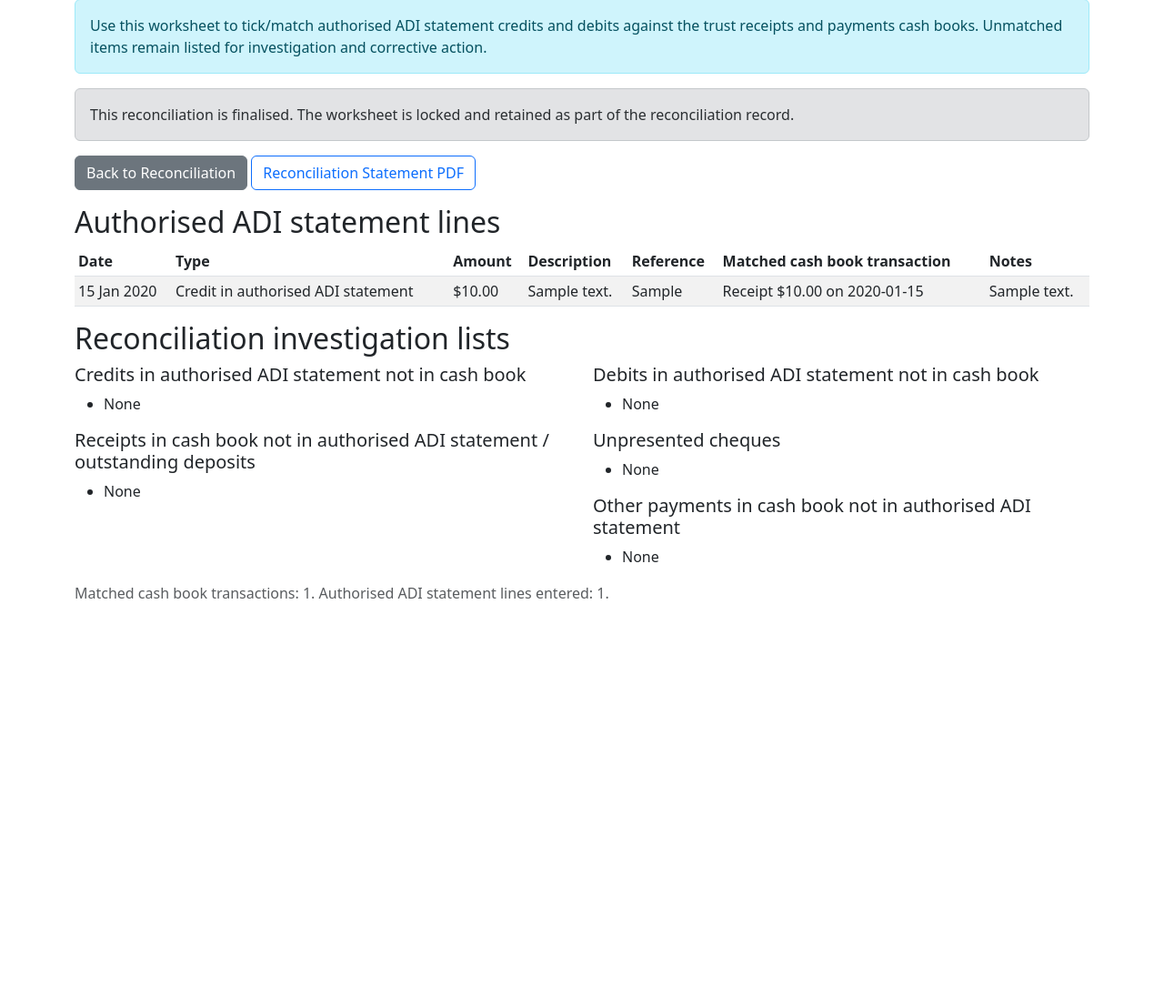
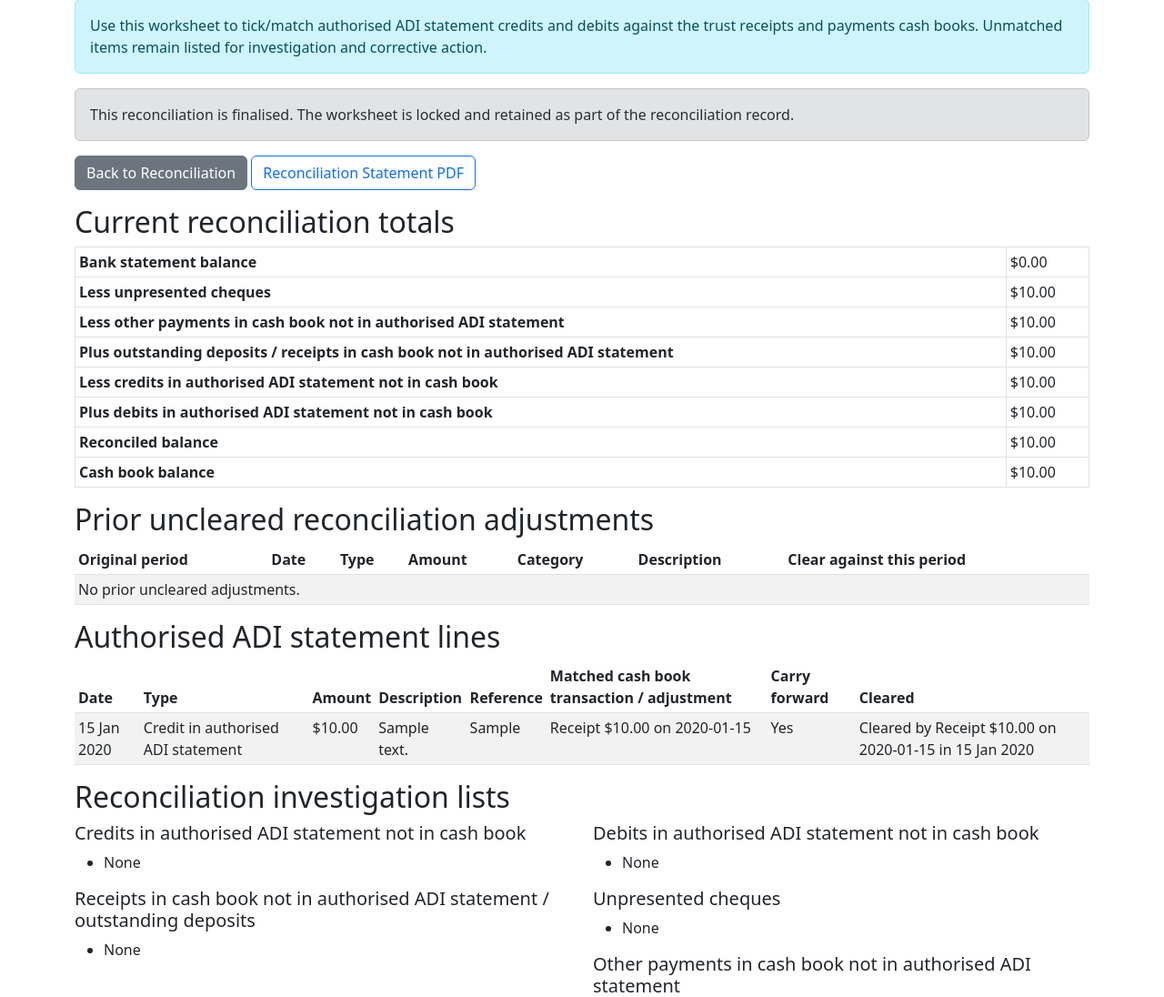
Before and after one commit to Dvrchmnd72/Matter-Funds, a Django app: page /trust/reconciliations/1/worksheet/ in a window 1280 px wide. Shown: the part 225-1321 px from the top of the page at 91% size. Before the commit the page ends 883 px from the top, so only its background shows below. Run offline with Django 4.2, Linux system fonts and the light colour scheme; a user stored in the database is signed in; tables that the repository leaves empty hold one stand-in row (values such as "Sample post").

Commit message:
Add reconciliation adjustment carry-forward handling

```diff
--- a/apps/trust/forms.py
+++ b/apps/trust/forms.py
@@ -197,7 +197,7 @@ class TransferCostsToOfficeForm(forms.Form):
 class ReconciliationBankLineForm(forms.ModelForm):
     class Meta:
         model = ReconciliationBankLine
-        fields = ['line_date', 'line_type', 'amount', 'description', 'reference', 'notes']
+        fields = ['line_date', 'line_type', 'amount', 'description', 'reference', 'adjustment_category', 'carry_forward_until_cleared', 'notes']
         widgets = {
             'line_date': forms.DateInput(attrs={'type': 'date'}),
             'notes': forms.Textarea(attrs={'rows': 2}),
@@ -208,6 +208,8 @@ class ReconciliationBankLineForm(forms.ModelForm):
             'amount': 'Statement amount',
             'description': 'Statement description',
             'reference': 'Bank reference',
+            'adjustment_category': 'Adjustment category',
+            'carry_forward_until_cleared': 'Carry forward until cleared',
             'notes': 'Investigation / correction notes',
         }
 
--- a/apps/trust/templates/trust/reconciliation_worksheet.html
+++ b/apps/trust/templates/trust/reconciliation_worksheet.html
@@ -26,7 +26,76 @@
 <div class="mb-3">
   <a href="{% url 'trust:reconciliation_detail' reconciliation.pk %}" class="btn btn-secondary">Back to Reconciliation</a>
   <a href="{% url 'trust:reconciliation_pdf' reconciliation.pk %}" class="btn btn-outline-primary">Reconciliation Statement PDF</a>
+  {% if can_edit_worksheet %}
+  <form method="post" style="display:inline">
+    {% csrf_token %}
+    <input type="hidden" name="action" value="update_totals">
+    <button type="submit" class="btn btn-outline-success">Update reconciliation totals from worksheet</button>
+  </form>
+  {% endif %}
 </div>
+
+<h2>Current reconciliation totals</h2>
+<table class="table table-sm table-bordered">
+  <tbody>
+    <tr><th>Bank statement balance</th><td>${{ reconciliation.bank_statement_balance }}</td></tr>
+    <tr><th>Less unpresented cheques</th><td>${{ reconciliation.unpresented_cheques_total }}</td></tr>
+    <tr><th>Less other payments in cash book not in authorised ADI statement</th><td>${{ reconciliation.other_payments_not_in_adi_total }}</td></tr>
+    <tr><th>Plus outstanding deposits / receipts in cash book not in authorised ADI statement</th><td>${{ reconciliation.outstanding_deposits_total }}</td></tr>
+    <tr><th>Less credits in authorised ADI statement not in cash book</th><td>${{ reconciliation.credits_not_in_cash_book_total }}</td></tr>
+    <tr><th>Plus debits in authorised ADI statement not in cash book</th><td>${{ reconciliation.debits_not_in_cash_book_total }}</td></tr>
+    <tr><th>Reconciled balance</th><td>${{ reconciliation.reconciled_balance }}</td></tr>
+    <tr><th>Cash book balance</th><td>${{ reconciliation.cash_book_balance }}</td></tr>
+  </tbody>
+</table>
+
+<h2>Prior uncleared reconciliation adjustments</h2>
+<table class="table table-sm table-striped">
+  <thead>
+    <tr>
+      <th>Original period</th>
+      <th>Date</th>
+      <th>Type</th>
+      <th>Amount</th>
+      <th>Category</th>
+      <th>Description</th>
+      <th>Clear against this period</th>
+    </tr>
+  </thead>
+  <tbody>
+    {% for line in prior_uncleared_adjustments %}
+    <tr>
+      <td>{{ line.reconciliation.period_end }}</td>
+      <td>{{ line.line_date }}</td>
+      <td>{{ line.get_line_type_display }}</td>
+      <td>${{ line.amount }}</td>
+      <td>{{ line.get_adjustment_category_display }}</td>
+      <td>{{ line.description }}</td>
+      <td>
+        {% if can_edit_worksheet %}
+        <form method="post">
+          {% csrf_token %}
+          <input type="hidden" name="action" value="clear_adjustment">
+          <input type="hidden" name="line_id" value="{{ line.pk }}">
+          <select name="cleared_by_transaction" class="form-select form-select-sm" required>
+            <option value="">Select later receipt/payment</option>
+            {% for candidate in candidate_transactions %}
+              <option value="{{ candidate.id }}">{{ candidate.label }}</option>
+            {% endfor %}
+          </select>
+          <textarea name="cleared_notes" class="form-control form-control-sm mt-1" rows="2" placeholder="Clearing notes"></textarea>
+          <button type="submit" class="btn btn-sm btn-outline-success mt-1">Clear adjustment</button>
+        </form>
+        {% else %}
+        Not cleared
+        {% endif %}
+      </td>
+    </tr>
+    {% empty %}
+    <tr><td colspan="7">No prior uncleared adjustments.</td></tr>
+    {% endfor %}
+  </tbody>
+</table>
 
 <h2>Authorised ADI statement lines</h2>
 
@@ -35,30 +104,16 @@
   {% csrf_token %}
   <input type="hidden" name="action" value="add_line">
   <div class="row">
-    <div class="col-md-2">
-      {{ line_form.line_date.label_tag }}
-      {{ line_form.line_date }}
-    </div>
-    <div class="col-md-3">
-      {{ line_form.line_type.label_tag }}
-      {{ line_form.line_type }}
-    </div>
-    <div class="col-md-2">
-      {{ line_form.amount.label_tag }}
-      {{ line_form.amount }}
-    </div>
-    <div class="col-md-3">
-      {{ line_form.description.label_tag }}
-      {{ line_form.description }}
-    </div>
-    <div class="col-md-2">
-      {{ line_form.reference.label_tag }}
-      {{ line_form.reference }}
-    </div>
+    <div class="col-md-2">{{ line_form.line_date.label_tag }}{{ line_form.line_date }}</div>
+    <div class="col-md-2">{{ line_form.line_type.label_tag }}{{ line_form.line_type }}</div>
+    <div class="col-md-2">{{ line_form.amount.label_tag }}{{ line_form.amount }}</div>
+    <div class="col-md-3">{{ line_form.description.label_tag }}{{ line_form.description }}</div>
+    <div class="col-md-3">{{ line_form.reference.label_tag }}{{ line_form.reference }}</div>
   </div>
-  <div class="mt-2">
-    {{ line_form.notes.label_tag }}
-    {{ line_form.notes }}
+  <div class="row mt-2">
+    <div class="col-md-4">{{ line_form.adjustment_category.label_tag }}{{ line_form.adjustment_category }}</div>
+    <div class="col-md-3">{{ line_form.carry_forward_until_cleared.label_tag }} {{ line_form.carry_forward_until_cleared }}</div>
+    <div class="col-md-5">{{ line_form.notes.label_tag }}{{ line_form.notes }}</div>
   </div>
   <button type="submit" class="btn btn-primary mt-3">Add bank statement line</button>
 </form>
@@ -72,8 +127,9 @@
       <th>Amount</th>
       <th>Description</th>
       <th>Reference</th>
-      <th>Matched cash book transaction</th>
-      <th>Notes</th>
+      <th>Matched cash book transaction / adjustment</th>
+      <th>Carry forward</th>
+      <th>Cleared</th>
       {% if can_edit_worksheet %}<th>Actions</th>{% endif %}
     </tr>
   </thead>
@@ -84,7 +140,7 @@
       <td>{{ line.get_line_type_display }}</td>
       <td>${{ line.amount }}</td>
       <td>{{ line.description }}</td>
-      <td>{{ line.reference|default:"—" }}</td>
+      <td>{{ line.reference|default:"-" }}</td>
       <td>
         {% if can_edit_worksheet %}
         <form method="post">
@@ -92,19 +148,35 @@
           <input type="hidden" name="action" value="match_line">
           <input type="hidden" name="line_id" value="{{ line.pk }}">
           <select name="matched_transaction" class="form-select form-select-sm">
-            <option value="">Unmatched bank statement line</option>
+            <option value="">Unmatched bank statement line / adjustment</option>
             {% for candidate in candidate_transactions %}
               <option value="{{ candidate.id }}" {% if line.matched_transaction_id == candidate.id %}selected{% endif %}>{{ candidate.label }}</option>
             {% endfor %}
           </select>
+          <select name="adjustment_category" class="form-select form-select-sm mt-1">
+            {% for value,label in adjustment_category_choices %}
+              <option value="{{ value }}" {% if line.adjustment_category == value %}selected{% endif %}>{{ label }}</option>
+            {% endfor %}
+          </select>
+          <label class="form-check-label mt-1">
+            <input type="checkbox" name="carry_forward_until_cleared" {% if line.carry_forward_until_cleared %}checked{% endif %}>
+            Carry forward until cleared
+          </label>
           <textarea name="notes" class="form-control form-control-sm mt-1" rows="2">{{ line.notes }}</textarea>
-          <button type="submit" class="btn btn-sm btn-outline-primary mt-1">Save match</button>
+          <button type="submit" class="btn btn-sm btn-outline-primary mt-1">Save match / adjustment</button>
         </form>
         {% else %}
-          {% if line.matched_transaction %}{{ line.matched_transaction }}{% else %}Unmatched{% endif %}
+          {% if line.matched_transaction %}{{ line.matched_transaction }}{% else %}{{ line.get_adjustment_category_display }}{% endif %}
         {% endif %}
       </td>
-      <td>{{ line.notes|default:"—" }}</td>
+      <td>{{ line.carry_forward_until_cleared|yesno:"Yes,No" }}</td>
+      <td>
+        {% if line.cleared_by_transaction %}
+          Cleared by {{ line.cleared_by_transaction }} in {{ line.cleared_in_reconciliation.period_end }}
+        {% else %}
+          -
+        {% endif %}
+      </td>
       {% if can_edit_worksheet %}
       <td>
         <form method="post" onsubmit="return confirm('Remove this bank statement line?');">
@@ -117,7 +189,7 @@
       {% endif %}
     </tr>
     {% empty %}
-    <tr><td colspan="8">No authorised ADI statement lines entered yet.</td></tr>
+    <tr><td colspan="9">No authorised ADI statement lines entered yet.</td></tr>
     {% endfor %}
   </tbody>
 </table>
@@ -129,7 +201,7 @@
     <h3 class="h5">Credits in authorised ADI statement not in cash book</h3>
     <ul>
       {% for line in unmatched_bank_credits %}
-        <li>{{ line.line_date }} – ${{ line.amount }} – {{ line.description }} {% if line.reference %}({{ line.reference }}){% endif %}</li>
+        <li>{{ line.line_date }} - ${{ line.amount }} - {{ line.description }} - {{ line.get_adjustment_category_display }}</li>
       {% empty %}
         <li>None</li>
       {% endfor %}
@@ -138,7 +210,7 @@
     <h3 class="h5">Receipts in cash book not in authorised ADI statement / outstanding deposits</h3>
     <ul>
       {% for txn in outstanding_deposits %}
-        <li>{{ txn.date_received_or_paid }} – ${{ txn.amount }} – {{ txn.description }}</li>
+        <li>{{ txn.date_received_or_paid }} - ${{ txn.amount }} - {{ txn.description }}</li>
       {% empty %}
         <li>None</li>
       {% endfor %}
@@ -149,7 +221,7 @@
     <h3 class="h5">Debits in authorised ADI statement not in cash book</h3>
     <ul>
       {% for line in unmatched_bank_debits %}
-        <li>{{ line.line_date }} – ${{ line.amount }} – {{ line.description }} {% if line.reference %}({{ line.reference }}){% endif %}</li>
+        <li>{{ line.line_date }} - ${{ line.amount }} - {{ line.description }} - {{ line.get_adjustment_category_display }}</li>
       {% empty %}
         <li>None</li>
       {% endfor %}
@@ -158,7 +230,7 @@
     <h3 class="h5">Unpresented cheques</h3>
     <ul>
       {% for txn in unpresented_cheques %}
-        <li>{{ txn.date_received_or_paid }} – ${{ txn.amount }} – {{ txn.description }}</li>
+        <li>{{ txn.date_received_or_paid }} - ${{ txn.amount }} - {{ txn.description }}</li>
       {% empty %}
         <li>None</li>
       {% endfor %}
@@ -167,7 +239,7 @@
     <h3 class="h5">Other payments in cash book not in authorised ADI statement</h3>
     <ul>
       {% for txn in other_payments_not_in_adi %}
-        <li>{{ txn.date_received_or_paid }} – ${{ txn.amount }} – {{ txn.description }}</li>
+        <li>{{ txn.date_received_or_paid }} - ${{ txn.amount }} - {{ txn.description }}</li>
       {% empty %}
         <li>None</li>
       {% endfor %}
--- a/apps/trust/views.py
+++ b/apps/trust/views.py
@@ -1,4 +1,5 @@
 import datetime
+from decimal import Decimal
 from django.contrib import messages
 from django.core.exceptions import ValidationError
 from django.db.models import Q, Count
@@ -435,6 +436,7 @@ class ReconciliationDetailView(StaffRequiredMixin, DetailView):
         return ctx
 
 
+
 def _cash_book_direction(txn):
     if txn.transaction_type == 'receipt':
         return 'credit'
@@ -458,6 +460,13 @@ def _cash_book_match_label(txn):
         txn.description,
     ]
     return " | ".join(str(bit) for bit in bits if bit)
+
+
+def _money_sum(items):
+    total = Decimal('0.00')
+    for item in items:
+        total += item.amount
+    return total
 
 
 class ReconciliationWorksheetView(AdminOrAccountantMixin, TemplateView):
@@ -493,16 +502,20 @@ class ReconciliationWorksheetView(AdminOrAccountantMixin, TemplateView):
             .order_by('date_received_or_paid', 'pk')
         )
 
-    def get_context_data(self, **kwargs):
-        ctx = super().get_context_data(**kwargs)
-        reconciliation = self.get_reconciliation()
-        internal_transactions = list(self._internal_transactions(reconciliation))
-        bank_lines = list(
-            reconciliation.bank_lines
-            .select_related('matched_transaction', 'matched_transaction__matter_ledger__matter')
-            .order_by('line_date', 'pk')
+    def _prior_uncleared_adjustments(self, reconciliation):
+        return (
+            ReconciliationBankLine.objects
+            .filter(
+                reconciliation__trust_account=reconciliation.trust_account,
+                reconciliation__period_end__lt=reconciliation.period_end,
+                carry_forward_until_cleared=True,
+                cleared_by_transaction__isnull=True,
+            )
+            .select_related('reconciliation', 'matched_transaction')
+            .order_by('reconciliation__period_end', 'line_date', 'pk')
         )
 
+    def _worksheet_buckets(self, reconciliation, internal_transactions, bank_lines):
         matched_ids = {
             line.matched_transaction_id
             for line in bank_lines
@@ -526,12 +539,54 @@ class ReconciliationWorksheetView(AdminOrAccountantMixin, TemplateView):
 
         unmatched_bank_credits = [
             line for line in bank_lines
-            if line.line_type == ReconciliationBankLine.LINE_TYPE_CREDIT and not line.matched_transaction_id
+            if line.line_type == ReconciliationBankLine.LINE_TYPE_CREDIT
+            and not line.matched_transaction_id
+            and not line.cleared_by_transaction_id
         ]
         unmatched_bank_debits = [
             line for line in bank_lines
-            if line.line_type == ReconciliationBankLine.LINE_TYPE_DEBIT and not line.matched_transaction_id
+            if line.line_type == ReconciliationBankLine.LINE_TYPE_DEBIT
+            and not line.matched_transaction_id
+            and not line.cleared_by_transaction_id
         ]
+
+        return {
+            'matched_ids': matched_ids,
+            'outstanding_deposits': outstanding_deposits,
+            'unpresented_cheques': unpresented_cheques,
+            'other_payments_not_in_adi': other_payments_not_in_adi,
+            'unmatched_bank_credits': unmatched_bank_credits,
+            'unmatched_bank_debits': unmatched_bank_debits,
+        }
+
+    def _update_totals_from_worksheet(self, reconciliation):
+        internal_transactions = list(self._internal_transactions(reconciliation))
+        bank_lines = list(reconciliation.bank_lines.all())
+        buckets = self._worksheet_buckets(reconciliation, internal_transactions, bank_lines)
+
+        reconciliation.outstanding_deposits_total = _money_sum(buckets['outstanding_deposits'])
+        reconciliation.unpresented_cheques_total = _money_sum(buckets['unpresented_cheques'])
+        reconciliation.other_payments_not_in_adi_total = _money_sum(buckets['other_payments_not_in_adi'])
+        reconciliation.credits_not_in_cash_book_total = _money_sum(buckets['unmatched_bank_credits'])
+        reconciliation.debits_not_in_cash_book_total = _money_sum(buckets['unmatched_bank_debits'])
+        reconciliation.save()
+
+    def get_context_data(self, **kwargs):
+        ctx = super().get_context_data(**kwargs)
+        reconciliation = self.get_reconciliation()
+        internal_transactions = list(self._internal_transactions(reconciliation))
+        bank_lines = list(
+            reconciliation.bank_lines
+            .select_related(
+                'matched_transaction',
+                'matched_transaction__matter_ledger__matter',
+                'cleared_by_transaction',
+                'cleared_by_transaction__matter_ledger__matter',
+                'cleared_in_reconciliation',
+            )
+            .order_by('line_date', 'pk')
+        )
+        buckets = self._worksheet_buckets(reconciliation, internal_transactions, bank_lines)
 
         ctx.update({
             'reconciliation': reconciliation,
@@ -539,17 +594,19 @@ class ReconciliationWorksheetView(AdminOrAccountantMixin, TemplateView):
             'line_form': ReconciliationBankLineForm(),
             'bank_lines': bank_lines,
             'candidate_transactions': [
-                {'id': txn.pk, 'label': _cash_book_match_label(txn)}
+                {'id': txn.pk, 'label': _cash_book_match_label(txn), 'direction': _cash_book_direction(txn)}
                 for txn in internal_transactions
             ],
-            'outstanding_deposits': outstanding_deposits,
-            'unpresented_cheques': unpresented_cheques,
-            'other_payments_not_in_adi': other_payments_not_in_adi,
-            'unmatched_bank_credits': unmatched_bank_credits,
-            'unmatched_bank_debits': unmatched_bank_debits,
-            'matched_count': len(matched_ids),
+            'prior_uncleared_adjustments': list(self._prior_uncleared_adjustments(reconciliation)),
+            'outstanding_deposits': buckets['outstanding_deposits'],
+            'unpresented_cheques': buckets['unpresented_cheques'],
+            'other_payments_not_in_adi': buckets['other_payments_not_in_adi'],
+            'unmatched_bank_credits': buckets['unmatched_bank_credits'],
+            'unmatched_bank_debits': buckets['unmatched_bank_debits'],
+            'matched_count': len(buckets['matched_ids']),
             'bank_line_count': len(bank_lines),
             'can_edit_worksheet': not reconciliation.is_finalised,
+            'adjustment_category_choices': ReconciliationBankLine.ADJUSTMENT_CATEGORY_CHOICES,
         })
         return ctx
 
@@ -576,21 +633,49 @@ class ReconciliationWorksheetView(AdminOrAccountantMixin, TemplateView):
             line = get_object_or_404(reconciliation.bank_lines.all(), pk=request.POST.get('line_id'))
             txn_id = request.POST.get('matched_transaction') or None
             line.notes = request.POST.get('notes', '')
+            line.adjustment_category = request.POST.get('adjustment_category', '')
+            line.carry_forward_until_cleared = bool(request.POST.get('carry_forward_until_cleared'))
+
             if txn_id:
-                txn = get_object_or_404(
-                    self._internal_transactions(reconciliation),
-                    pk=txn_id,
-                )
+                txn = get_object_or_404(self._internal_transactions(reconciliation), pk=txn_id)
+                expected_direction = _cash_book_direction(txn)
+                if expected_direction != line.line_type:
+                    messages.error(request, 'Bank line type does not match the selected cash book transaction direction.')
+                    return redirect(reverse('trust:reconciliation_worksheet', kwargs={'pk': reconciliation.pk}))
                 line.matched_transaction = txn
                 line.matched_by = request.user
                 line.matched_at = timezone.now()
+                line.adjustment_category = ReconciliationBankLine.ADJUSTMENT_CATEGORY_MATCHED
+                line.carry_forward_until_cleared = False
                 messages.success(request, 'Bank line matched to cash book transaction.')
             else:
                 line.matched_transaction = None
                 line.matched_by = None
                 line.matched_at = None
-                messages.success(request, 'Bank line marked as unmatched.')
+                messages.success(request, 'Bank line saved as unmatched / adjustment item.')
+
             line.save()
+
+        elif action == 'clear_adjustment':
+            line = get_object_or_404(
+                self._prior_uncleared_adjustments(reconciliation),
+                pk=request.POST.get('line_id'),
+            )
+            txn = get_object_or_404(
+                self._internal_transactions(reconciliation),
+                pk=request.POST.get('cleared_by_transaction'),
+            )
+            line.cleared_by_transaction = txn
+            line.cleared_in_reconciliation = reconciliation
+            line.cleared_by = request.user
+            line.cleared_at = timezone.now()
+            line.cleared_notes = request.POST.get('cleared_notes', '')
+            line.save()
+            messages.success(request, 'Prior reconciliation adjustment cleared by this period transaction.')
+
+        elif action == 'update_totals':
+            self._update_totals_from_worksheet(reconciliation)
+            messages.success(request, 'Reconciliation adjustment totals updated from worksheet.')
 
         elif action == 'delete_line':
             line = get_object_or_404(reconciliation.bank_lines.all(), pk=request.POST.get('line_id'))
```
Also changed, not shown: apps/trust/models.py (+70 -0 lines), apps/trust/migrations/0012_reconciliation_adjustment_carry_forward.py (added).
